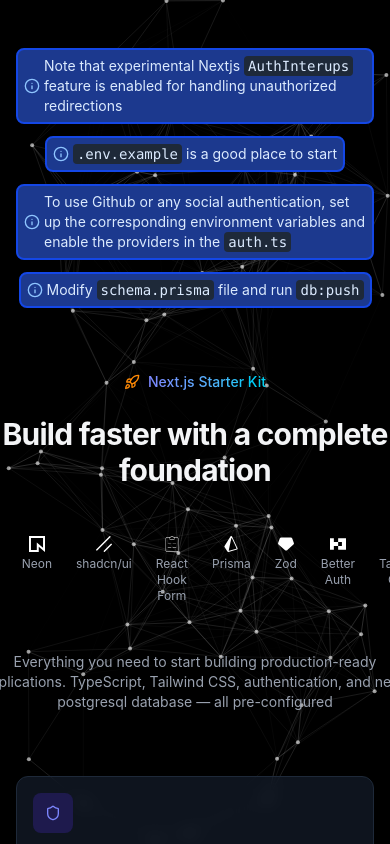
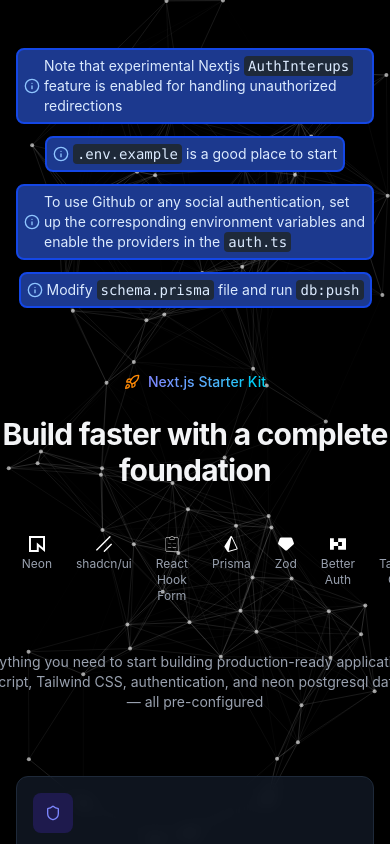
Before and after one commit to staystrongbg/next-starter-web, a React (Vite) app: page / in a window 390 px wide. Shown: the top 844 px of the page. Built offline with nearby package versions, Linux system fonts and the light colour scheme.

Commit message:
descrIption text fix 4

```diff
--- a/src/App.tsx
+++ b/src/App.tsx
@@ -211,11 +211,11 @@
             Next.js Starter Kit
           </span>
         </div>
-        <h1 className="max-w-2xl text-3xl md:text-4xl font-bold tracking-tight sm:text-5xl text-gray-100">
+        <h1 className="max-w-2xl w-full text-3xl md:text-4xl font-bold tracking-tight sm:text-5xl text-gray-100">
           Build faster with a complete foundation
         </h1>
         <TechImages />
-        <p className="md:max-w-2xl max-w-md md:text-base text-sm text-gray-400">
+        <p className="max-w-2xl w-full md:text-base text-sm text-gray-400">
           Everything you need to start building production-ready applications. TypeScript, Tailwind
           CSS, authentication, and neon postgresql database — all pre-configured
         </p>
```
